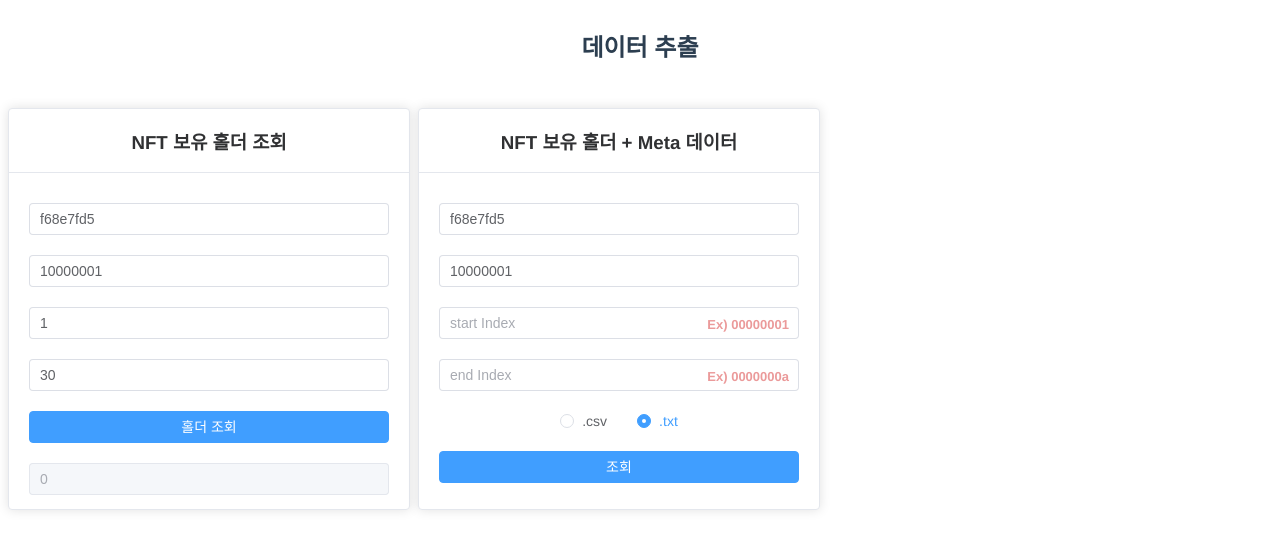
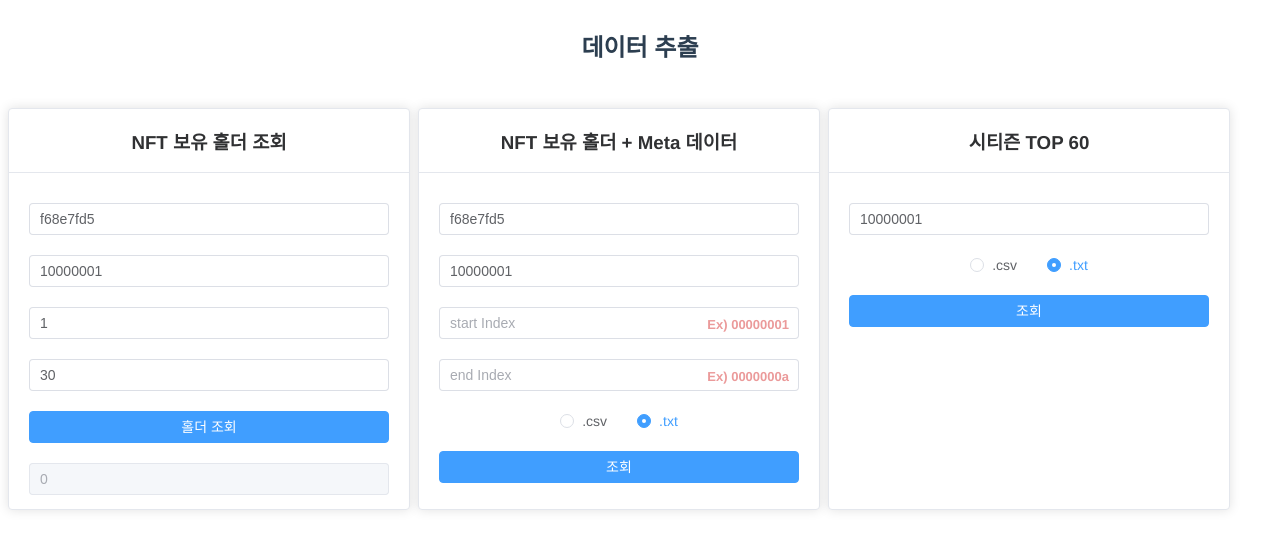
Before and after one commit to wangsungtaek/Cinema, a Vue app: page /exportData in a window 1280 px wide. Shown: the top 550 px of the page. Built offline with nearby package versions, Linux system fonts and the light colour scheme; no server answers.

Commit message:
add Citizen Top60

```diff
--- a/src/common/js/LBD.js
+++ b/src/common/js/LBD.js
@@ -188,13 +188,17 @@ class LBD {
    * FUNCTION 명 : getNonFungibleHolder()
    * FUNCTION 기능설명 : NonFungible 사용자 조회
   *******************************************************************************/
-  async getNonFungibleHolder(contractId, tokenType) {
+  async getNonFungibleHolder(contractId, tokenType, limit, page) {
     const path = `/v1/item-tokens/${contractId}/non-fungibles/${tokenType}/holders`;
+    const query_param = {
+      'limit': limit? limit : "",
+      'page': page? page : "",
+    }
 
-    const { timestamp, nonce, signature } = await this.getSignature('GET', path);
+    const { timestamp, nonce, signature } = await this.getSignature('GET', path, query_param);
     const headers = this.getHeader(nonce, timestamp, signature);
 
-    return await api(path, 'GET', headers);
+    return await api(path, 'GET', headers, query_param);
   }
   /*******************************************************************************
    * FUNCTION 명 : getNonFungibleHolderByIndex()
--- a/src/views/ExportDataView.vue
+++ b/src/views/ExportDataView.vue
@@ -53,6 +53,27 @@
             조회
           </el-button>
         </el-card>
+
+        <!-- 시티즌 TOP50 -->
+        <el-card class="box-card customCard" style="height: 400px; position: relative;">
+          <template #header>
+            <div class="card-header">
+              <h3 style="margin: 0px" >시티즌 TOP 60</h3>
+            </div>
+          </template>
+          <el-input v-model="tokenType" placeholder="tokenType" class="customInput"/>
+          <div></div>
+          <div class="mb-2 flex items-center text-sm">
+            <el-radio-group v-model="format" class="ml-4">
+              <el-radio label="csv" size="large">.csv</el-radio>
+              <el-radio label="txt" size="large">.txt</el-radio>
+            </el-radio-group>
+          </div>
+          <el-button type="primary" @click="getCitizenRanking(tokenType)" class="customButton">
+            조회
+          </el-button>
+        </el-card>
+
       </el-space>
 
     </el-container>
@@ -210,6 +231,32 @@ export default {
       return csv;
     },
 
+    // 시티즌 TOP60 조회
+    async getCitizenRanking(tokenType) {
+      const contractId = "f68e7fd5";
+      const limit = "30";
+      let result = [];
+
+      const ranking = await this.lbd.getNonFungibleHolder(contractId, tokenType, limit, "1");
+      const ranking2 = await this.lbd.getNonFungibleHolder(contractId, tokenType, limit, "2");
+      result = [...ranking.responseData, ...ranking2.responseData];
+
+      // Download
+      let row = [];
+      let csv = [];
+
+      row.push("number", "token type", "address", "numberOfIndex");
+      csv.push(row.join(","));
+
+      for(let i = 0; i < result.length; i++) {
+        row = [];
+        row.push(i+1, tokenType, result[i].walletAddress, result[i].numberOfIndex);
+        csv.push(row.join(","));
+      }
+
+      this.downloadCSV(csv.join("\n"), contractId);
+    },
+
     downloadCSV(csv, contractId) {
       const nowDate = new Date();
       const fileName = `${nowDate.getFullYear()}${nowDate.getMonth()+1}${nowDate.getDate()}_${nowDate.getHours()}${nowDate.getMinutes()}${nowDate.getSeconds()}_${contractId}`;
--- a/vue.config.js
+++ b/vue.config.js
@@ -21,8 +21,8 @@ module.exports = defineConfig({
         // Beta Main net
       proxy: {
         '/v1': {
-          // target: 'https://test-api.blockchain.line.me',
-          target: 'https://test-api.blockchain.line-beta.me',
+          target: 'https://api.blockchain.line.me',
+          // target: 'https://test-api.blockchain.line-beta.me',
           // changeOrigin: true,
         }
       }
```
